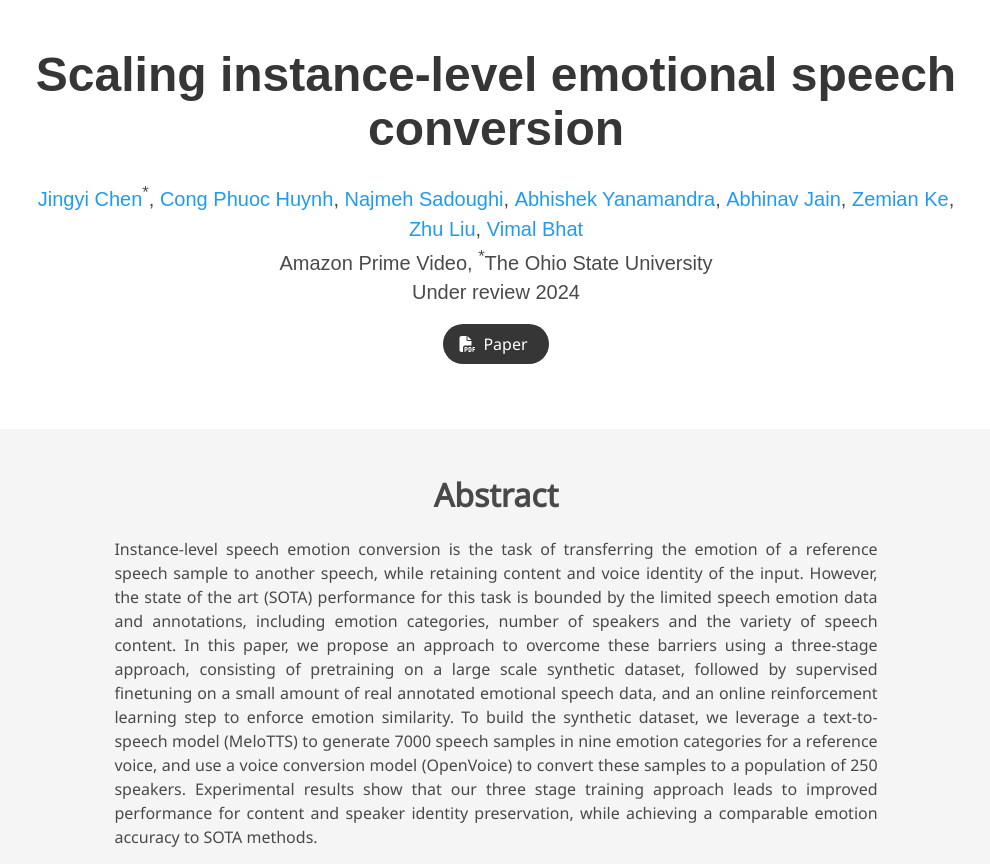
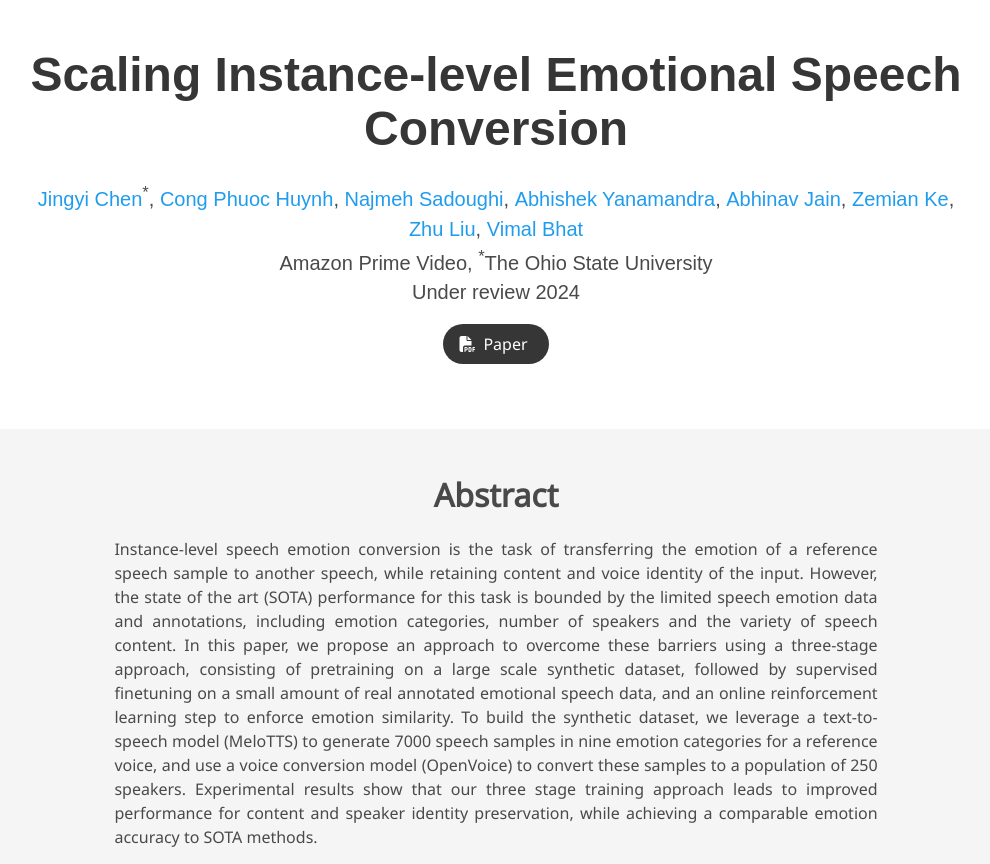
Before and after one commit to demopagea/DLPO_demo, a plain HTML site: page index.html in a window 1280 px wide. Shown: the top 864 px of the page, without its empty margins (144-1134 px from the left). Drawn offline with nearby package versions, Linux system fonts and the light colour scheme; some icons are missing; a web font is replaced by a local one.

Commit message:
Update index.html

```diff
--- a/index.html
+++ b/index.html
@@ -52,7 +52,7 @@
       <div class="container is-max-desktop">
         <div class="columns is-centered">
           <div class="column has-text-centered">
-            <h1 class="title is-1 publication-title">Scaling instance-level emotional speech conversion</h1>
+            <h1 class="title is-1 publication-title">Scaling Instance-level Emotional Speech Conversion</h1>
             <div class="is-size-5 publication-authors">
               <!-- Paper authors -->
               <span class="author-block">
```
